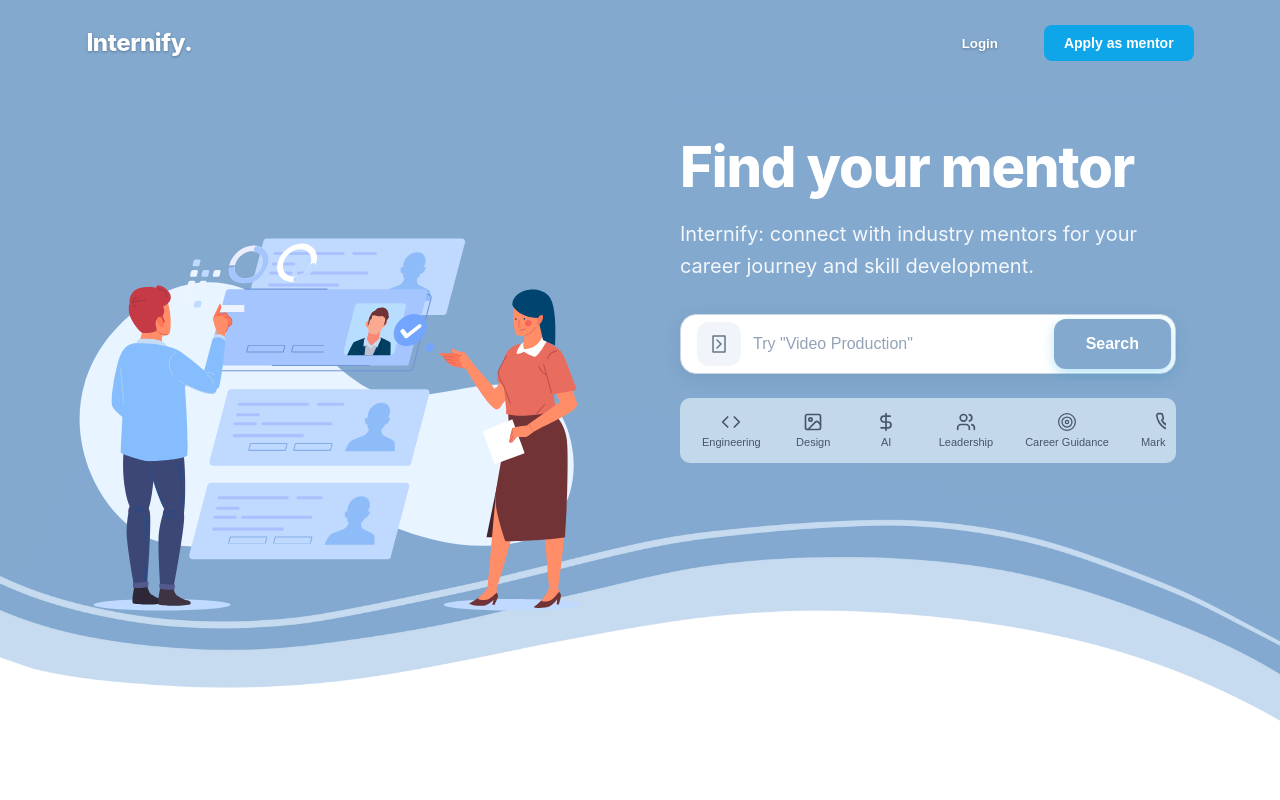
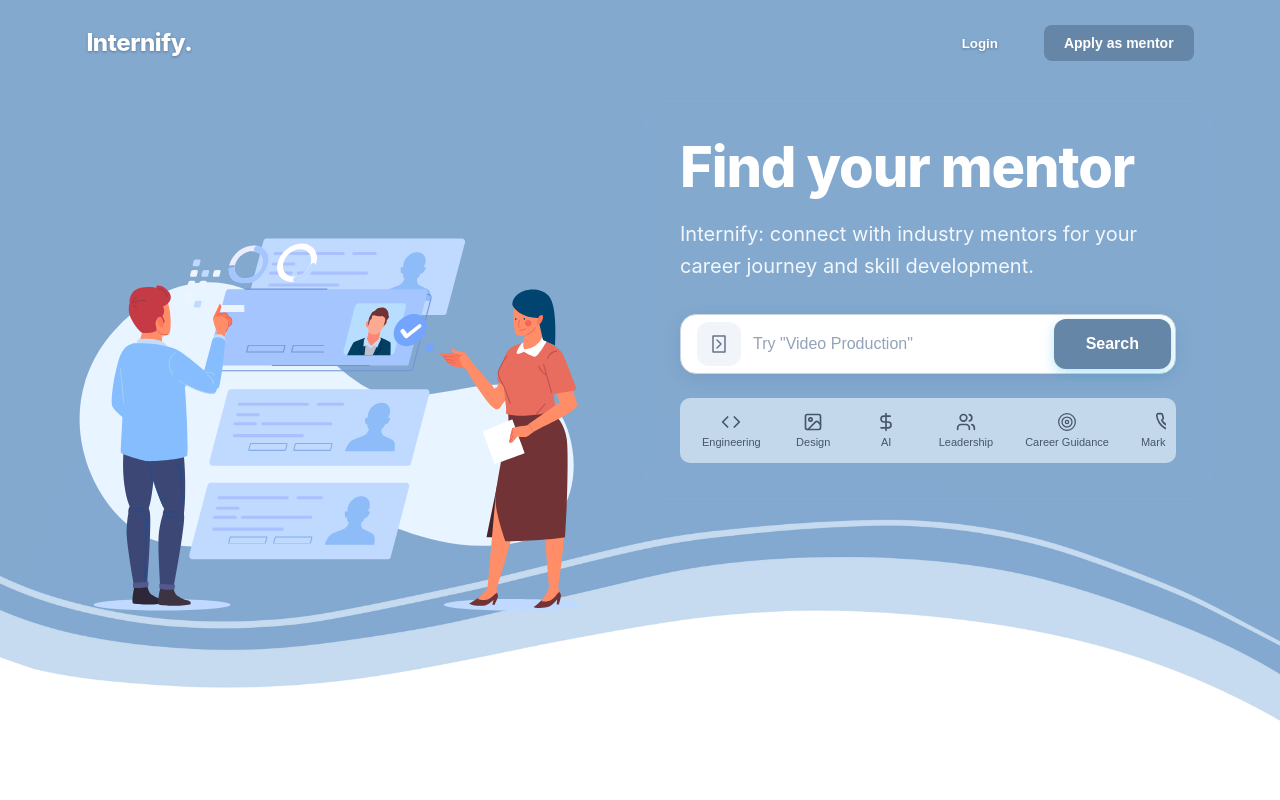
Before and after one commit to Srnshahana/Internify, a React (Vite) app: page / in a window 1280 px wide. Shown: the top 800 px of the page. Built offline with nearby package versions, Linux system fonts and the light colour scheme; no server answers; the database is empty.

Commit message:
ui chnages

```diff
--- a/src/Dashboard.jsx
+++ b/src/Dashboard.jsx
@@ -116,7 +116,7 @@ function Dashboard({ onLogout, onOpenExplore }) {
                     key={item.id}
                     className={`sidebar-nav-item ${isActive ? 'active' : ''}`}
                     onClick={() => {
-                        setActivePage(item.id)
+                      setActivePage(item.id)
                     }}
                     title={item.id}
                   >
--- a/src/pages/LandingPage.jsx
+++ b/src/pages/LandingPage.jsx
@@ -377,7 +377,7 @@ export default function LandingPage({
           .from('mentors_details')
           .select('*')
           .limit(5)
-
+        console.log('mentorsFromApi', mentorsFromApi)
         if (mentorsError) {
           console.error('Error fetching mentors:', mentorsError)
           setApiMentors([])
@@ -554,7 +554,7 @@ export default function LandingPage({
           </div>
           <div className="top-actions">
             <button className="link" onClick={() => navigate('/login')} style={{ color: '#ffffff', fontWeight: '600', marginRight: '24px' }}>Login</button>
-            <button className="pill" onClick={() => navigate('/apply-mentor')} style={{ background: '#83a9cf', color: '#ffffff', border: 'none' }}>Apply as mentor</button>
+            <button className="pill" onClick={() => navigate('/apply-mentor')} style={{ background: '#6586a6', color: '#ffffff', border: 'none' }}>Apply as mentor</button>
           </div>
         </div>
         {/* Right Side: Text Content */}
@@ -562,7 +562,7 @@ export default function LandingPage({
 
 
           <div>
-            <h1 className="light-theme-hero-title" style={{ textAlign: 'left', color: '#ffffff', fontSize: '56px', fontWeight: '800', lineHeight: '1.1', marginBottom: '20px', textShadow: 'none' }}>Find your mentor</h1>
+            <h1 className="light-theme-hero-title" style={{ textAlign: 'left', fontSize: '56px', fontWeight: '800', lineHeight: '1.1', marginBottom: '20px', textShadow: 'none' }}>Find your mentor</h1>
             <p className="light-theme-hero-description" style={{ textAlign: 'left', color: '#ffffff', fontSize: '20px', maxWidth: '600px', lineHeight: '1.6', opacity: '0.9', textShadow: 'none' }}>
               Internify: connect with industry mentors for your career journey and skill development.
             </p>
@@ -585,7 +585,7 @@ export default function LandingPage({
                   className="light-theme-hero-search-input"
                   style={{ color: '#0f172a' }}
                 />
-                <button className="light-theme-hero-search-btn" onClick={handleSearch} style={{ background: '#83a9cf' }}>
+                <button className="light-theme-hero-search-btn" onClick={handleSearch} style={{ background: '#6586a6' }}>
                   Search
                 </button>
               </div>
```
Also changed, not shown: src/pages/student_dashboard/Calendar.jsx (+4 -4 lines), src/App.css, src/assets/a.jpg, src/pages/student_dashboard/Home.jsx (indentation only), src/pages/student_dashboard/Profile.jsx (line endings or trailing spaces).
